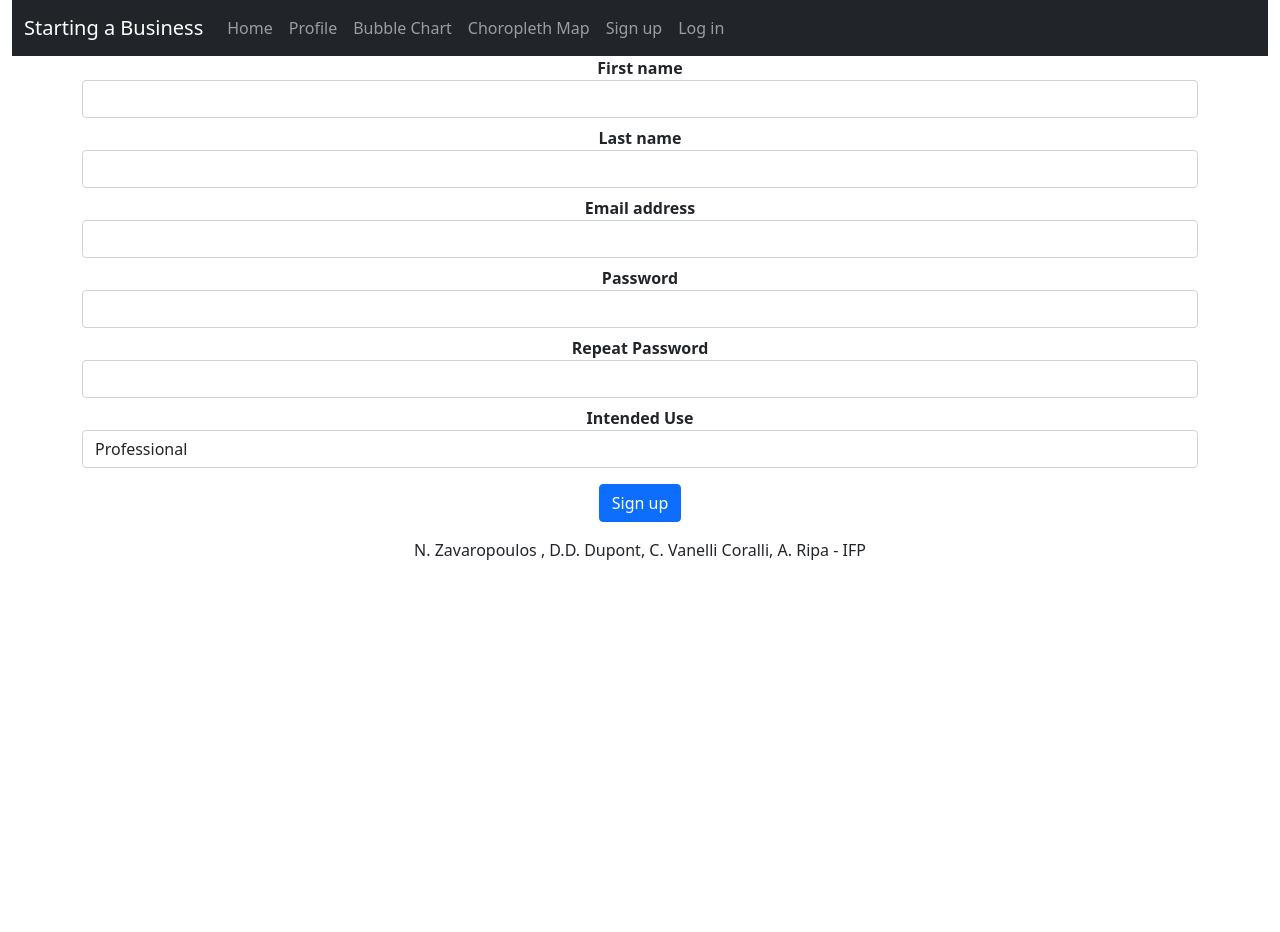
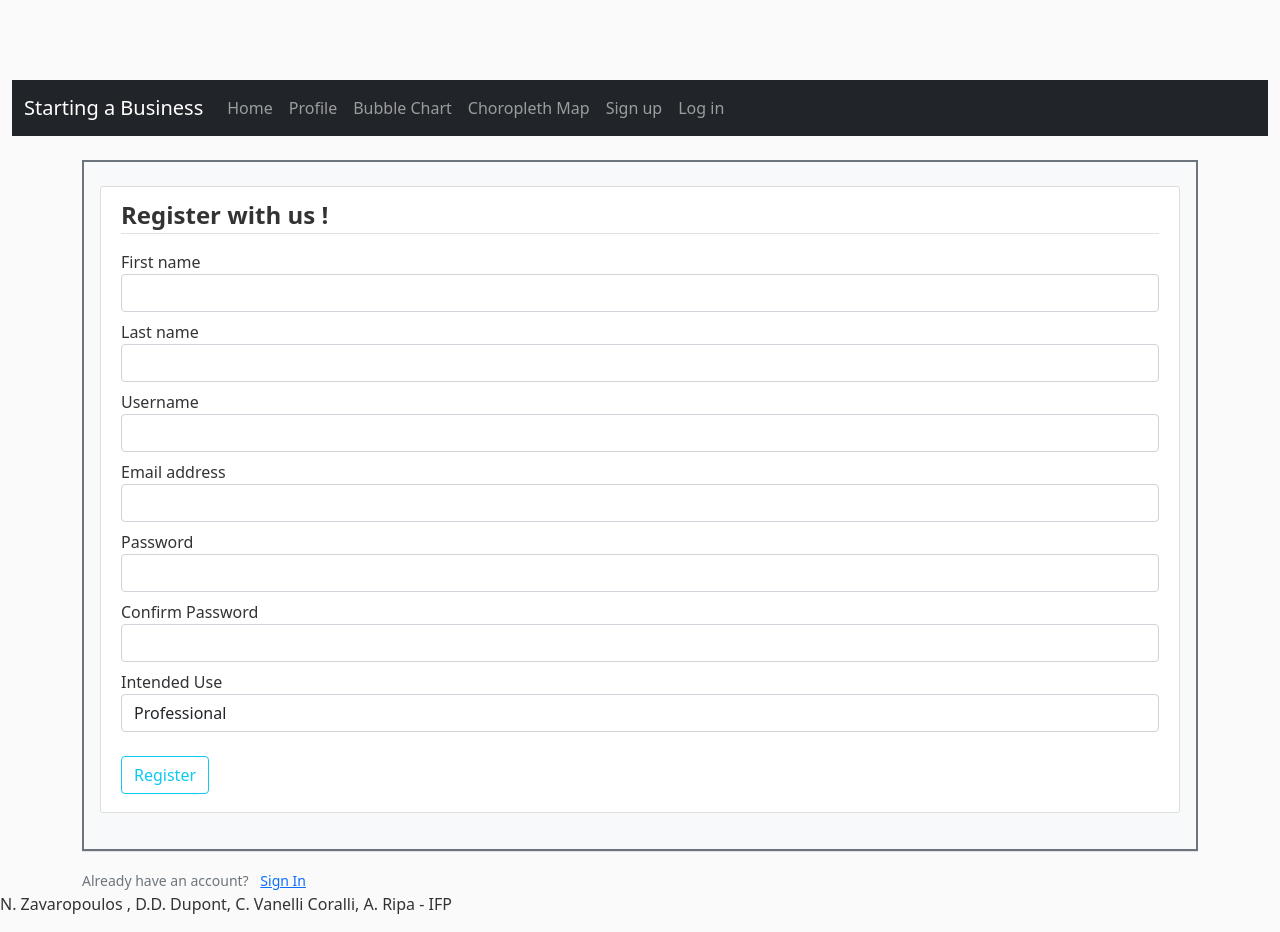
Before and after one commit to Andrearipa/comp0034_cw2_g-group-7-1, a Flask app: template startingbusiness_app/auth/templates/auth/signup.html in a window 1280 px wide. Before the commit the page ends 560 px from the top, so only its background shows below. Run offline with Flask 3, Linux system fonts and the light colour scheme; the template is opened without the code that fills it: values that come from a table or form of the project are taken from there, others are empty; some libraries are stand-ins or nearby versions.

Commit message:
set up (incomplete)

```diff
--- a/startingbusiness_app/__init__.py
+++ b/startingbusiness_app/__init__.py
@@ -29,6 +29,8 @@ def create_app(config_class_name):
     app.register_blueprint(auth_bp)
     from startingbusiness_app.main.routes import main_bp
     app.register_blueprint(main_bp)
+    from startingbusiness_app.blog.routes import blog_bp
+    app.register_blueprint(blog_bp, url_prefix='/blog')
 
     db.init_app(app)
     #login_manager.init_app(app)
@@ -38,12 +40,12 @@ def create_app(config_class_name):
         from app_cm.Choropleth_app import init_dashboard
         app = init_dashboard(app)
 
-
     with app.app_context():
         from startingbusiness_app.models import User
         db.create_all()
 
     return app
+
 
 def register_dashapp(app):
     """ Registers the Dash app in the Flask app and make it accessible on the route /dashboard/ """
--- a/startingbusiness_app/app.py
+++ b/startingbusiness_app/app.py
@@ -6,6 +6,5 @@ from config import DevelopmentConfig
 app = create_app(DevelopmentConfig)
 
 
-
 if __name__ == '__main__':
     app.run()
--- a/startingbusiness_app/auth/forms.py
+++ b/startingbusiness_app/auth/forms.py
@@ -1,40 +1,45 @@
 from flask_wtf.file import FileAllowed
 from werkzeug.utils import secure_filename
 from flask_wtf import FlaskForm
-from wtforms import StringField, PasswordField, EmailField, BooleanField, SelectField, FileField
+from wtforms import StringField, PasswordField, EmailField, BooleanField, SelectField, SubmitField, FileField
 from wtforms.validators import DataRequired, EqualTo, ValidationError, Length
 
 from startingbusiness_app.models import User
 
 
 class SignupForm(FlaskForm):
-
-    first_name = StringField(label='First name', validators=[DataRequired(message='First name required'),
-                                                             Length(min = 4, max = 12 )])
-    last_name = StringField(label='Last name', validators=[DataRequired(message='Last name required'),
-                                                           Length(min = 4, max = 12 )])
-    email = EmailField(label='Email address', validators=[DataRequired(message='Email address required'),
-                                                          Length(min = 5, message= "Email address too short")])
-    password = PasswordField(label='Password', validators=[DataRequired(message='Password required'),
-                                                           Length(min=10, message="Password must be at least 10 characters long")])
-    password_repeat = PasswordField(label='Repeat Password',
+    first_name = StringField(label='First name', validators=[DataRequired(message='First name is required'),
+                                                             Length(min=2, max=20)])
+    last_name = StringField(label='Last name', validators=[DataRequired(message='Last name is required'),
+                                                           Length(min=2, max=12)])
+    user_name = StringField(label='Username', validators=[DataRequired(message='Username is required'),
+                                                          Length(min=2, max=20)])
+    email = EmailField(label='Email address', validators=[DataRequired(message='Email address is required'),
+                                                          Length(min=5,
+                                                                 message="Email address is not valid (too short)")])
+    password = PasswordField(label='Password', validators=[DataRequired(message='Password is required'),
+                                                           Length(min=10,
+                                                                  message="Password must be at least 10 characters long")])
+    password_repeat = PasswordField(label='Confirm Password',
                                     validators=[DataRequired(), EqualTo('password', message='Passwords must match')])
     account_type = SelectField(label='Intended Use', choices=[('Professional', 'Professional'), ('Student', 'Student'),
-                                                             ('Entrepreneur', 'Entrepreneur')],
-                                  validators=[DataRequired(message='This field is required')])
-    #profile_image = FileField(label = 'image', validators=[FileAllowed(['jpg', 'png'], message='png and jpg formats only')])
+                                                              ('Entrepreneur', 'Entrepreneur')],
+                               validators=[DataRequired(message='This field is required')])
+    submit_reg = SubmitField('Register')
 
+    # profile_image = FileField(label = 'image', validators=[FileAllowed(['jpg', 'png'], message='png and jpg formats only')])
 
     def validate_email(self, email):
         users = User.query.filter_by(email=email.data).first()
         if users is not None:
-            raise ValidationError('An account is already registered for that email address')
+            raise ValidationError('An account is already registered with this email address')
 
 
 class LoginForm(FlaskForm):
     email = EmailField(label='Email address', validators=[DataRequired()])
     password = PasswordField(label='Password', validators=[DataRequired()])
     remember = BooleanField(label='Remember me')
+    submit_login = SubmitField('Login')
 
     def validate_email(self, email):
         user = User.query.filter_by(email=email.data).first()
--- a/startingbusiness_app/auth/routes.py
+++ b/startingbusiness_app/auth/routes.py
@@ -5,7 +5,7 @@ from startingbusiness_app import db
 from startingbusiness_app.auth.forms import SignupForm, LoginForm
 from startingbusiness_app.models import User
 
-auth_bp = Blueprint('auth', __name__, template_folder= "templates")
+auth_bp = Blueprint('auth', __name__, template_folder="templates")
 
 
 @auth_bp.route('/signup', methods=['GET', 'POST'])
@@ -17,7 +17,7 @@ def signup():
         try:
             db.session.add(user)
             db.session.commit()
-            flash(f"Hello, {user.first_name} {user.last_name}. You are signed up.")
+            flash(f"Hello {user.first_name} {user.last_name}, your registration was successful!", 'success')
         except IntegrityError:
             db.session.rollback()
             flash(f'Error, unable to register {form.email.data}. ', 'error')
--- a/startingbusiness_app/auth/templates/auth/signup.html
+++ b/startingbusiness_app/auth/templates/auth/signup.html
@@ -1,22 +1,105 @@
 {% extends 'layout.html' %}
 {% from "auth/_formhelpers.html" import render_field %}
 {% block content %}
-
-    {# Version using _formhelpers see: https://flask.palletsprojects.com/en/2.0.x/patterns/wtforms/#forms-in-templates #}
-    <form method=post action="{{ url_for('auth.signup') }}">
-        {{ form.csrf_token }}
-        <dl>
-            {{ render_field(form.first_name, class="form-control") }}
-            {{ render_field(form.last_name, class="form-control") }}
-            {{ render_field(form.email, class="form-control") }}
-            {{ render_field(form.password, class="form-control") }}
-            {{ render_field(form.password_repeat, class="form-control") }}
-            {{ render_field(form.account_type, class="form-control")}}
-
-
-
-        </dl>
-        <p><button type="submit" class="btn btn-primary">Sign up</button></p>
-    </form>
-
+    <div class="border border-2 border-secondary bg-light mt-3 p-3">
+        <div class="content-section mt-2">
+        {# Version using _formhelpers see: https://flask.palletsprojects.com/en/2.0.x/patterns/wtforms/#forms-in-templates #}
+            <form method=post action="{{ url_for('auth.signup') }}">
+                {{ form.csrf_token }}
+                <fieldset class="form-group">
+                    <legend class="border-bottom mb-3"><b> Register with us ! </b> </legend>
+                    <div class="form-group mb-2">
+                        {{ form.first_name.label(class="form-control-label") }}
+                        {% if form.first_name.errors %}
+                            {{ form.first_name(class="form-control is-invalid") }}
+                            <div class="invalid-feedback">
+                                {% for error in form.first_name.errors %}
+                                    <span>{{ error }}</span>
+                                {% endfor %}
+                            </div>
+                        {% else %}
+                            {{ form.first_name(class="form-control") }}
+                        {% endif %}
+                    </div>
+                    <div class="form-group mb-2">
+                        {{ form.last_name.label(class="form-control-label") }}
+                        {% if form.last_name.errors %}
+                            {{ form.last_name(class="form-control is-invalid") }}
+                            <div class="invalid-feedback">
+                                {% for error in form.last_name.errors %}
+                                    <span>{{ error }}</span>
+                                {% endfor %}
+                            </div>
+                        {% else %}
+                            {{ form.last_name(class="form-control") }}
+                        {% endif %}
+                    </div>
+                    <div class="form-group mb-2">
+                        {{ form.user_name.label(class="form-control-label") }}
+                        {% if form.user_name.errors %}
+                            {{ form.user_name(class="form-control is-invalid") }}
+                            <div class="invalid-feedback">
+                                {% for error in form.user_name.errors %}
+                                    <span>{{ error }}</span>
+                                {% endfor %}
+                            </div>
+                        {% else %}
+                            {{ form.user_name(class="form-control") }}
+                        {% endif %}
+                    </div>
+                    <div class="form-group mb-2">
+                        {{ form.email.label(class="form-control-label") }}
+                        {% if form.email.errors %}
+                            {{ form.email(class="form-control is-invalid") }}
+                            <div class="invalid-feedback">
+                                {% for error in form.email.errors %}
+                                    <span>{{ error }}</span>
+                                {% endfor %}
+                            </div>
+                        {% else %}
+                            {{ form.email(class="form-control") }}
+                        {% endif %}
+                    </div>
+                    <div class="form-group mb-2">
+                        {{ form.password.label(class="form-control-label") }}
+                        {% if form.password.errors %}
+                            {{ form.password(class="form-control is-invalid") }}
+                            <div class="invalid-feedback">
+                                {% for error in form.password.errors %}
+                                    <span>{{ error }}</span>
+                                {% endfor %}
+                            </div>
+                        {% else %}
+                            {{ form.password(class="form-control") }}
+                        {% endif %}
+                    </div>
+                    <div class="form-group mb-2">
+                        {{ form.password_repeat.label(class="form-control-label") }}
+                        {% if form.password_repeat.errors %}
+                            {{ form.password_repeat(class="form-control is-invalid") }}
+                            <div class="invalid-feedback">
+                                {% for error in form.password_repeat.errors %}
+                                    <span>{{ error }}</span>
+                                {% endfor %}
+                            </div>
+                        {% else %}
+                            {{ form.password_repeat(class="form-control") }}
+                        {% endif %}
+                    </div>
+                    <div class="form-group mb-4">
+                        {{ form.account_type.label(class="form-control-label") }}
+                        {{ form.account_type(class="form-control") }}
+                    </div>
+                </fieldset>
+                <div class="form-group mb-2 align-content-center">
+                    {{ form.submit_reg(class="btn btn-outline-info") }}
+                </div>
+            </form>
+        </div>
+    </div>
+    <div class="border-top pt-3">
+        <small class="text-muted">
+            Already have an account? <a class="m-lg-2" href="{{ url_for('auth.login') }}">Sign In</a>
+        </small>
+    </div>
 {% endblock %}
--- /dev/null
+++ b/startingbusiness_app/blog/static/css/blog.css
@@ -0,0 +1,80 @@
+body {
+  background: #fafafa;
+  color: #333333;
+  margin-top: 5rem;
+}
+
+h1, h2, h3, h4, h5, h6 {
+  color: #444444;
+}
+
+.bg-steel {
+  background-color: #5f788a;
+}
+
+.site-header .navbar-nav .nav-link {
+  color: #cbd5db;
+}
+
+.site-header .navbar-nav .nav-link:hover {
+  color: #ffffff;
+}
+
+.site-header .navbar-nav .nav-link.active {
+  font-weight: 500;
+}
+
+.content-section {
+  background: #ffffff;
+  padding: 10px 20px;
+  border: 1px solid #dddddd;
+  border-radius: 3px;
+  margin-bottom: 20px;
+}
+
+.article-title {
+  color: #444444;
+}
+
+a.article-title:hover {
+  color: #428bca;
+  text-decoration: none;
+}
+
+.article-content {
+  white-space: pre-line;
+}
+
+.article-img {
+  height: 65px;
+  width: 65px;
+  margin-right: 16px;
+}
+
+.article-metadata {
+  padding-bottom: 1px;
+  margin-bottom: 4px;
+  border-bottom: 1px solid #e3e3e3
+}
+
+.article-metadata a:hover {
+  color: #333;
+  text-decoration: none;
+}
+
+.article-svg {
+  width: 25px;
+  height: 25px;
+  vertical-align: middle;
+}
+
+.account-img {
+  height: 125px;
+  width: 125px;
+  margin-right: 20px;
+  margin-bottom: 16px;
+}
+
+.account-heading {
+  font-size: 2.5rem;
+}
--- a/startingbusiness_app/config.py
+++ b/startingbusiness_app/config.py
@@ -14,6 +14,7 @@ class Config(object):
     #DATA_PATH = Path('Data Set')
     SQLALCHEMY_DATABASE_URI = 'sqlite:///' + str(Path(__file__).parent.joinpath('choropleth_app.sqlite'))
     TESTING = False
+    #EXPLAIN_TEMPLATE_LOADING = True
 
 
 class ProductionConfig(Config):
--- a/startingbusiness_app/main/routes.py
+++ b/startingbusiness_app/main/routes.py
@@ -5,5 +5,6 @@ main_bp = Blueprint('main', __name__)
 
 
 @main_bp.route('/')
+@main_bp.route('/home')
 def index():
     return render_template('index.html', title="Starting a Business")
--- a/startingbusiness_app/templates/layout.html
+++ b/startingbusiness_app/templates/layout.html
@@ -6,29 +6,32 @@
     <meta name="viewport" content="width=device-width, initial-scale=1">
     <!-- CSS -->
     <link rel="stylesheet" type="text/css" href="{{ url_for('static', filename='css/bootstrap.css') }}">
+    <link rel="stylesheet" type="text/css" href="{{ url_for('blog.static', filename='blog.css') }}">
     <script src="{{ url_for('static', filename='js/bootstrap.bundle.js') }}" defer></script>
-    <style>
-     h1 {text-align: center;}
-     h3 {text-align: center;}
-     p {text-align: center;}
-     div {text-align: center;}
-</style>
-    <title>{{ title }}</title>
+    {%  if title %}
+        <title> {{ title }}</title>
+     {% else %}
+        <title>Starting a Business</title>
+     {% endif %}
 </head>
 <body>
 <header class="container-fluid">
 
     {% include 'navbar.html' %}
 </header>
+<div class="row justify-content-center mt-2">
+    <div class="col-md-6">
         <div id="flash-messages">
         {# Displays flashed messages on a page #}
-    {% with messages = get_flashed_messages() %}
+        {% with messages = get_flashed_messages(with_categories=true) %}
             {% if messages %}
-            {% for message in messages %}
-                <p class="alert alert-info" role="alert">{{ message }}</p>
+                {% for category, message in messages %}
+                    <div class="alert alert-{{ category }}">{{ message }}</div>
                 {% endfor %}
             {% endif %}
         {% endwith %}
+        </div>
+    </div>
 </div>
 <main>
     <div class="container">
```
Also changed, not shown: startingbusiness_app/blog/routes.py (added, +26 -0 lines), startingbusiness_app/blog/templates/blog/blog.html (added, +20 -0 lines), startingbusiness_app/blog/__init__.py (added), startingbusiness_app/choropleth_app.sqlite. Lines whose indentation alone changed are shown as unchanged.
